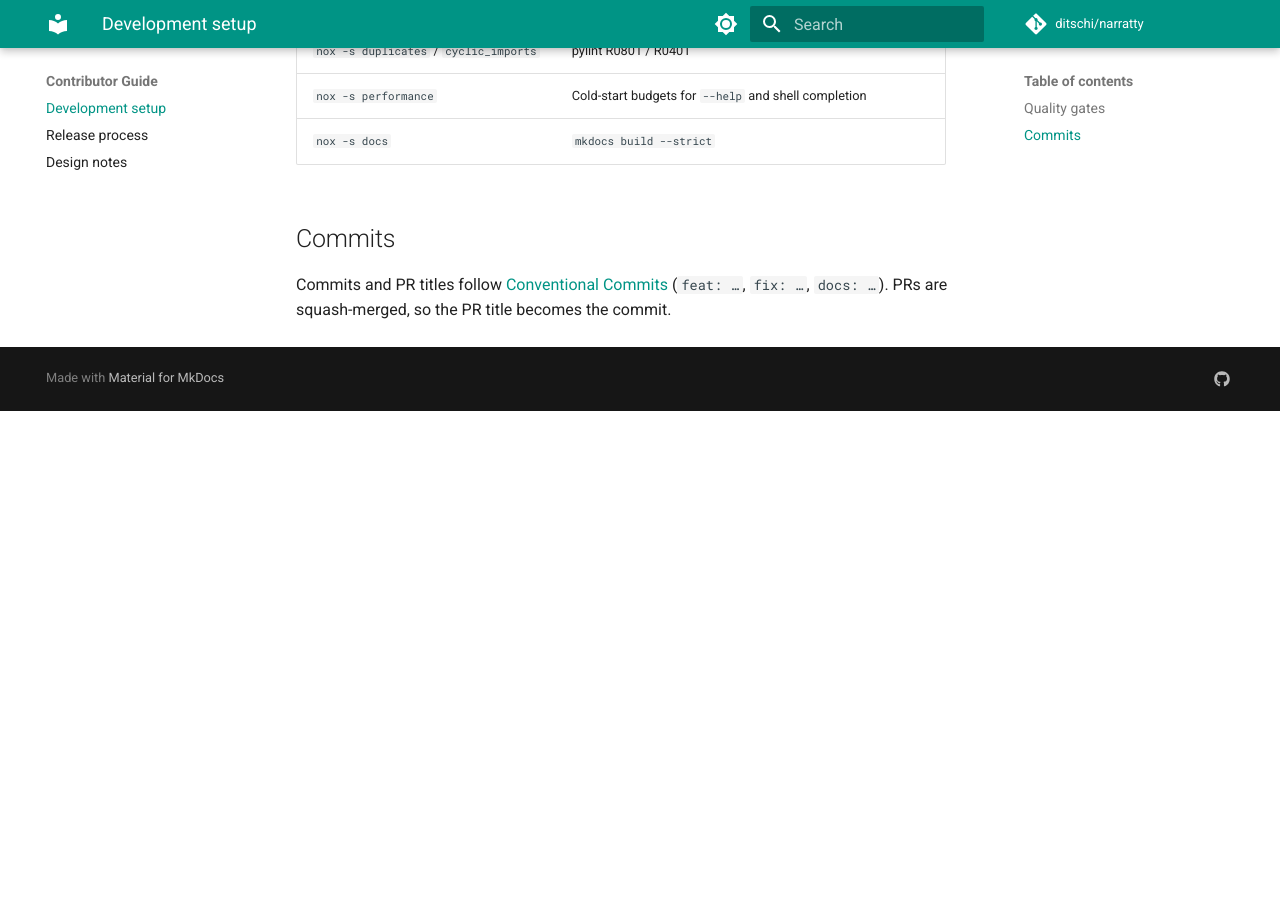
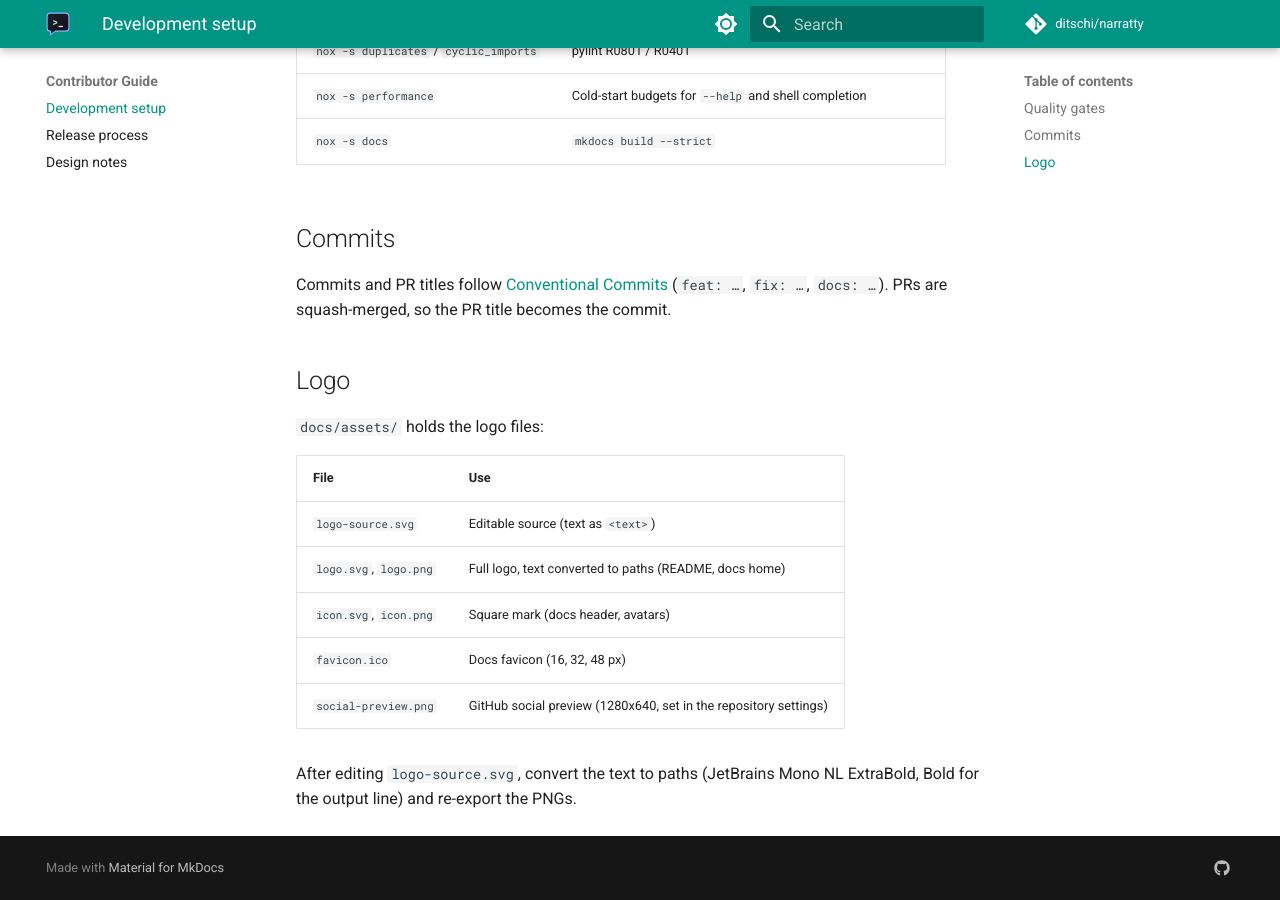
Before and after one commit to ditschi/narratty, an MkDocs documentation site: the page built from docs/contributor-guide/dev-setup.md, in a window 1280 px wide and 900 px high, scrolled down 710 px. Built offline with MkDocs 1.6.1 and Material for MkDocs 9.7.7, drawn with Linux system fonts in a browser that asks for light colours; comment, search, counter and statistics services are not loaded; the version menu is left out; before the commit the page ends 1121 px from its top, so only the background shows below that.

Commit message:
docs: add narratty logo, favicon and social preview
Co-Authored-By: Claude Opus 5.5 (1M context) <noreply@anthropic.com>
Claude-Session: https://claude.ai/code/session_01PMHPFE1999ggYWvKSA2KQd

```diff
--- a/docs/contributor-guide/dev-setup.md
+++ b/docs/contributor-guide/dev-setup.md
@@ -25,3 +25,18 @@ uv run pre-commit install    # ruff, mypy, codespell, commit-msg check
 
 Commits and PR titles follow [Conventional Commits](https://www.conventionalcommits.org/)
 (`feat: …`, `fix: …`, `docs: …`). PRs are squash-merged, so the PR title becomes the commit.
+
+## Logo
+
+`docs/assets/` holds the logo files:
+
+| File | Use |
+|---|---|
+| `logo-source.svg` | Editable source (text as `<text>`) |
+| `logo.svg`, `logo.png` | Full logo, text converted to paths (README, docs home) |
+| `icon.svg`, `icon.png` | Square mark (docs header, avatars) |
+| `favicon.ico` | Docs favicon (16, 32, 48 px) |
+| `social-preview.png` | GitHub social preview (1280x640, set in the repository settings) |
+
+After editing `logo-source.svg`, convert the text to paths (JetBrains Mono NL
+ExtraBold, Bold for the output line) and re-export the PNGs.
--- a/mkdocs.yml
+++ b/mkdocs.yml
@@ -7,6 +7,8 @@ edit_uri: edit/main/docs/
 
 theme:
   name: material
+  logo: assets/icon.svg
+  favicon: assets/favicon.ico
   palette:
     - media: "(prefers-color-scheme: light)"
       scheme: default
```
Also changed, not shown: README.md (+4 -0 lines), docs/index.md (+2 -0 lines), docs/assets/favicon.ico (added), docs/assets/icon.png (added), docs/assets/icon.svg (added), docs/assets/logo-source.svg (added), docs/assets/logo.png (added), docs/assets/logo.svg (added), docs/assets/social-preview.png (added).
